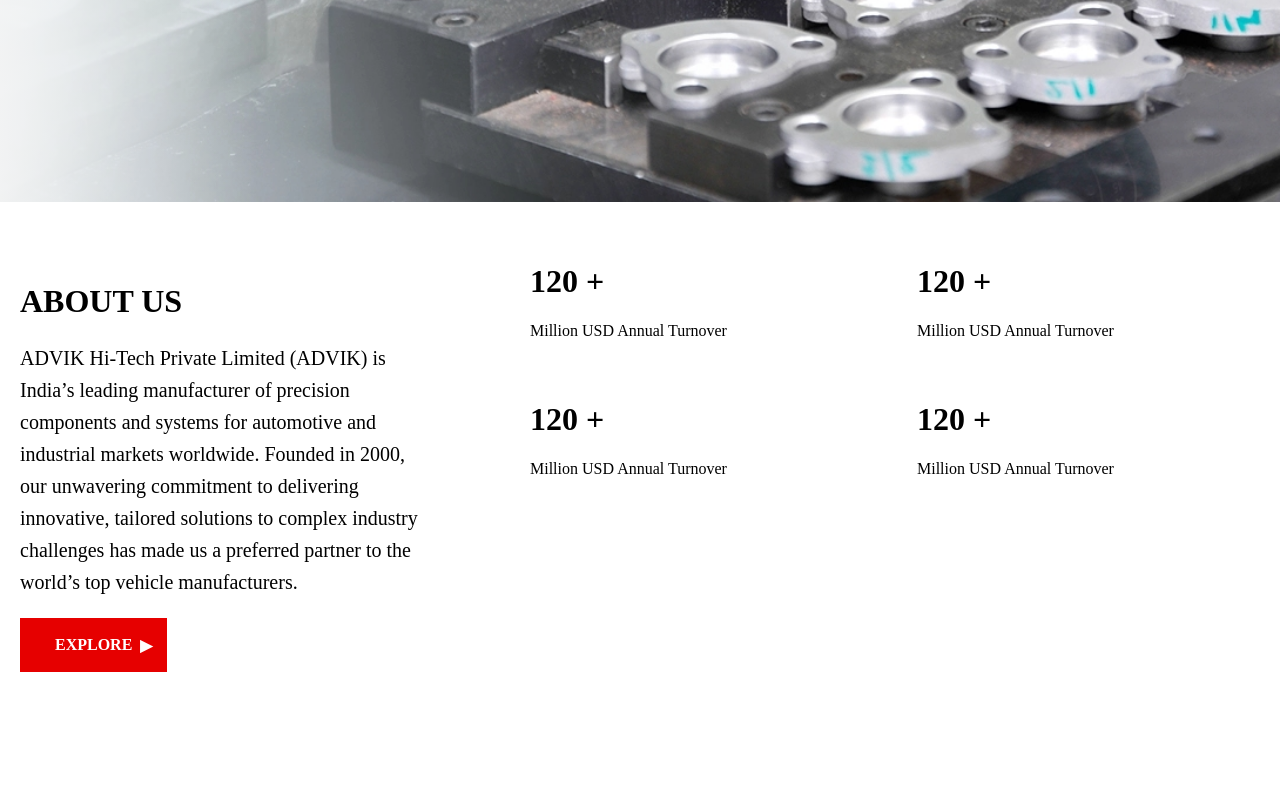
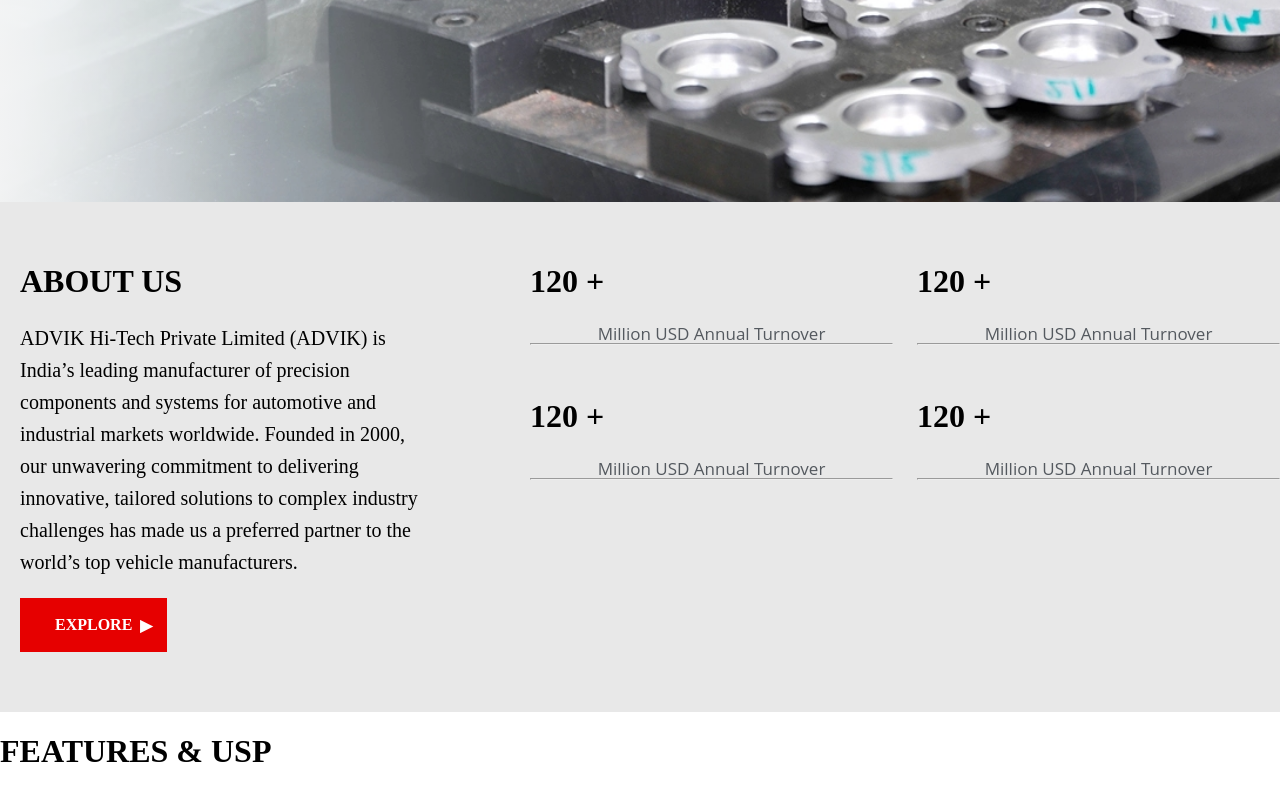
Before and after one commit to w3-80717/aSquareRealtorsAssignment, a React (Create React App) app in the folder frontend/: page / in a window 1280 px wide. Shown: the part 848-1648 px from the top of the page. Before the commit the page ends 1580 px from the top, so only its background shows below. Built offline with nearby package versions, Linux system fonts and the light colour scheme.

Commit message:
About us grid and paragraph

```diff
--- a/frontend/src/Component/About.css
+++ b/frontend/src/Component/About.css
@@ -3,6 +3,8 @@
     gap: 40px;
     align-items: flex-start;
     padding: 40px 0;
+    background-color: #e8e8e8;
+
 }
 /* .sub-container{
     flex: 2;
@@ -13,13 +15,19 @@
 .sub-container {
     margin-right: 50px;
     width:400px;
-
+    margin-top: -20px;
 }
 
 .sub-container p {
     font-size: 20px;
     line-height: 1.6;
     margin-bottom: 20px;
+
+
+}
+hr{
+    margin-top: -2px;
+    color: #e8e8e8;
 
 }
 /* p{
@@ -42,6 +50,13 @@
     font-weight: 900;
 
 }
+.sub-grid p{
+    color: #54595F;
+    text-align: center;
+    font: 17px "Open Sans", sans-serif;
+    margin: 5px 0px 0px;
+
+}
 
 @media (max-width: 900px) {
     .about-container {
--- a/frontend/src/Component/About.jsx
+++ b/frontend/src/Component/About.jsx
@@ -2,6 +2,7 @@ import React from 'react'
 import './About.css'
 function About() {
     return (
+        <div className='Main'>
         <div className='about-container'>
             <div className='sub-container'>
                 <h1>ABOUT US</h1>
@@ -16,21 +17,55 @@ function About() {
                 <div className='sub-grid'>
                     <h1>120 +</h1>
                     <p>Million USD Annual Turnover</p>
+                    <hr />
                 </div>
                 <div className='sub-grid'>
                     <h1>120 +</h1>
                     <p>Million USD Annual Turnover</p>
+                    <hr />
                 </div>
                 <div className='sub-grid'>
                     <h1>120 +</h1>
                     <p align="left">Million USD Annual Turnover</p>
+                    <hr />
                 </div>
                 <div className='sub-grid'>
                     <h1>120 +</h1>
                     <p>Million USD Annual Turnover</p>
+                    <hr />
                 </div>
             </div>
         </div>
+        <div className='features'>
+            <h1>FEATURES & USP</h1>
+            <div className='feature'>
+                <img src='' alt=''/>
+                <p></p>
+            </div>
+            <div className='feature'>
+                <img src='' alt=''/>
+                <p></p>
+            </div>
+            <div className='feature'>
+                <img src='' alt=''/>
+                <p></p>
+            </div>
+            <div className='feature'>
+                <img src='' alt=''/>
+                <p></p>
+            </div>
+            <div className='feature'>
+                <img src='' alt=''/>
+                <p></p>
+            </div>
+            <div className='feature'>
+                <img src='' alt=''/>
+                <p></p>
+            </div>
+
+        </div>
+        </div>
+
     )
 }
 
```
Lines whose indentation alone changed are shown as unchanged.
